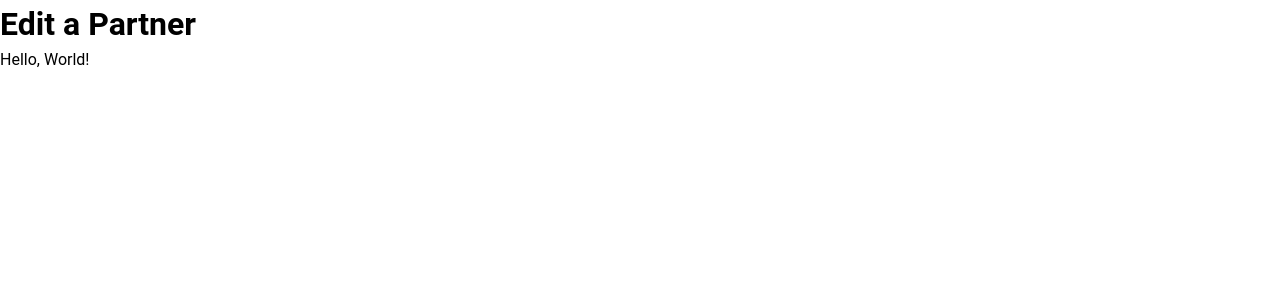
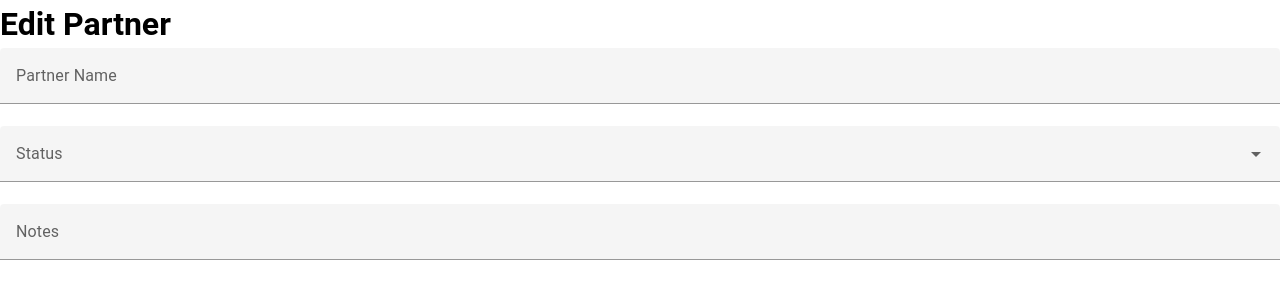
Before and after one commit to FlatBallFlyer/mentorHub-partner-ui, a Vue app: page /partner/1 in a window 1280 px wide. Shown: the top 300 px of the page. Built offline with nearby package versions, Linux system fonts and the light colour scheme; no server answers.

Commit message:
Build the edit partner view

```diff
--- a/index.html
+++ b/index.html
@@ -4,7 +4,7 @@
     <meta charset="UTF-8">
     <link rel="icon" href="/favicon.ico">
     <meta name="viewport" content="width=device-width, initial-scale=1.0">
-    <title>Vite App</title>
+    <title>Mentor Hub</title>
   </head>
   <body>
     <div id="app"></div>
--- /dev/null
+++ b/src/components/EditPartnerForm.vue
@@ -0,0 +1,69 @@
+<template>
+  <div>
+    <h1>Edit Partner</h1>
+    <v-form>
+      <v-text-field label="Partner Name" @change="saveMe($event, 'partnerName')" v-model="partner.name" required></v-text-field>
+
+      <v-select label="Status" @update:model-value="saveMe($event, 'status')" v-model="partner.status" :items="partners.status"></v-select>
+      <v-text-field label="Notes" @change="saveMe($event, 'description')" :rules="[rules.descriptionCount]" v-model="partner.description"></v-text-field>
+    </v-form>
+  </div>
+</template>
+
+<script setup lang="ts">
+import { computed, onMounted } from "vue";
+import { useRoute } from "vue-router";
+import { usePartnersStore } from "@/stores/index";
+import { storeToRefs } from "pinia";
+
+const route = useRoute();
+
+const store = usePartnersStore();
+const { partner, config } = storeToRefs(store);
+const { getPartner, patchPartner } = store;
+
+const partners = computed(() => config.value?.enums ? {
+  status: Object.keys(config.value?.enums.partnerStatus),
+} : {});
+
+const rules = {
+  required: (value: string) => !!value || "This is a required field",
+  nameCount: (value: string) => value?.length <= 32 || "Max 32 characters for name field",
+  descriptionCount: (value: string) => value?.length <= 256 || "Max 256 characters for description field",
+}
+
+onMounted(() => {
+  getPartner(route.params.id as string);
+})
+
+async function saveMe(event: any, fieldName: string) {
+  const value = typeof event === "string" || Array.isArray(event) ? event
+    : event.name && event._id ? event._id
+    : event.target.value;
+
+  try {
+    await patchPartner({
+      id: route.params.id,
+      fieldName,
+      value
+    });
+  } catch (error: any) {
+    alert(error?.message);
+    event.target?.focus();
+  }
+}
+</script>
+
+<style scoped>
+
+.flex-container {
+display: flex;
+justify-content: space-between; /* Distributes the items evenly across the container */
+align-items: center; /* Aligns the items vertically in the center */
+}
+
+.flex-item {
+flex: 1; /* Each item takes an equal share of the container */
+}
+
+</style>
--- a/src/stores/index.ts
+++ b/src/stores/index.ts
@@ -12,7 +12,7 @@ export const usePartnersStore = defineStore("partners", {
     SET_PARTNER(payload: any) {
       this.partner = payload;
       this.before = payload;
-      document.title = this.partner.userName;
+      document.title = this.partner.name;
     },
     RESET_PARTNER_VALUE(fieldName: any) {
       this.partner[fieldName] = this.before[fieldName];
@@ -39,7 +39,6 @@ export const usePartnersStore = defineStore("partners", {
       }
     },
     async getPartner(id: string) {
-      console.log("mode", import.meta.env.MODE)
       const apiUrlWithId = `/api/partner/${id}`;
 
       try {
--- a/src/views/EditPartnerView.vue
+++ b/src/views/EditPartnerView.vue
@@ -1,6 +1,16 @@
 <template>
-  <div>
-    <h1>Edit a Partner</h1>
-    <p>Hello, World!</p>
+  <div class="home">
+    <EditPartnerForm></EditPartnerForm>
   </div>
 </template>
+
+<script>
+// @ is an alias to /src
+import EditPartnerForm from '@/components/EditPartnerForm.vue'
+
+export default {
+  components: {
+    EditPartnerForm
+  },
+}
+</script>
```
